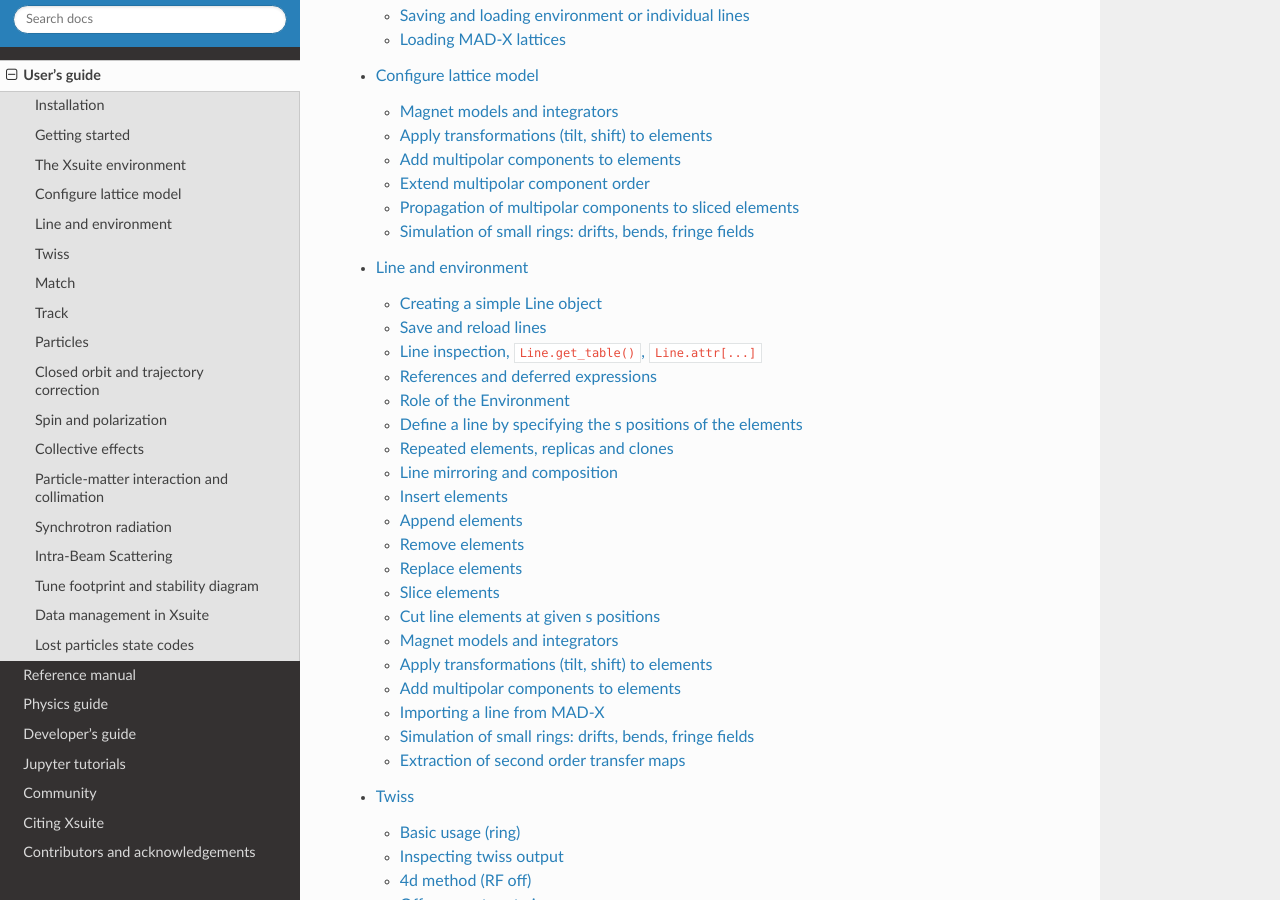
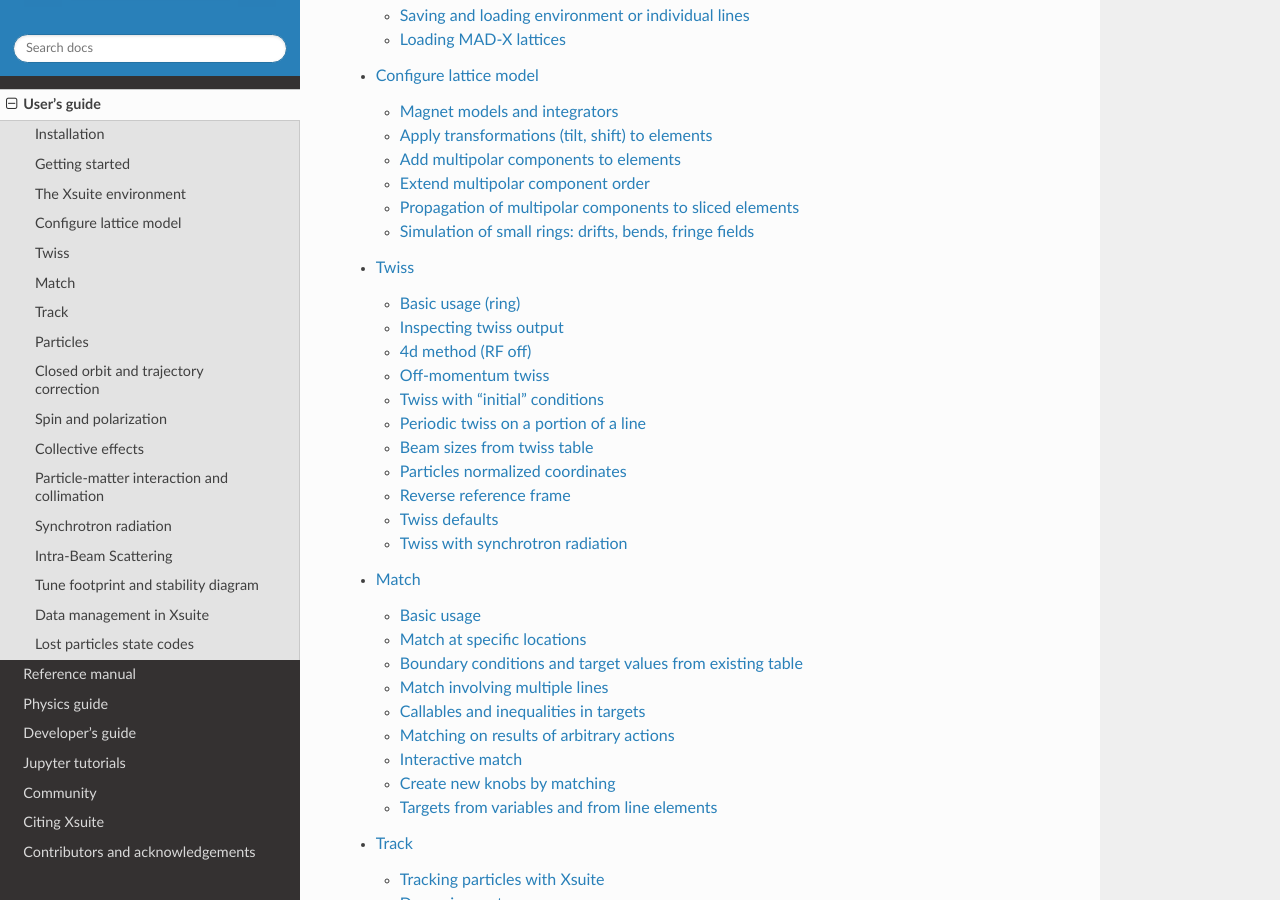
Before and after one commit to xsuite/xsuite, a Sphinx documentation site: the page built from docs/usersguide.rst, in a window 1280 px wide and 900 px high, scrolled down 576 px. Built offline with Sphinx 7.4.7 and the Read the Docs theme 3.1.0, drawn with Linux system fonts in a browser that asks for light colours; pages that are not in the unit, such as notebooks, are missing from menus; the version number could not be read and is left out; some of the changed lines change nothing that is shown.

Commit message:
Restructure docs

```diff
--- a/docs/line.rst
+++ /dev/null
@@ -1,339 +0,0 @@
-====================
-Line and environment
-====================
-
-.. contents:: Table of Contents
-    :depth: 3
-
-.. _createline:
-
-Creating a simple Line object
-=============================
-
-An Xsuite Line can be created by providing beam line element objects and the
-corresponding names, as illustrated in the following example:
-
-.. literalinclude:: generated_code_snippets/toy_ring.py
-   :language: python
-
-Save and reload lines
-=====================
-
-An Xtrack Line object can be transformed into a dictionary or saved to a json
-file, as illustrated in the following example:
-
-.. literalinclude:: generated_code_snippets/tojson.py
-   :language: python
-
-Line inspection, ``Line.get_table()``, ``Line.attr[...]``
-=========================================================
-
-The following example illustrates how to inspect the properties of a line and
-its elements:
-
-.. literalinclude:: generated_code_snippets/line_inspect.py
-   :language: python
-
-References and deferred expressions
-===================================
-
-Accelerators and beam lines have complex control paterns. For example, a single
-high-level parameter can be used to control groups of accelerator components
-(e.g., sets of magnets in series, groups of RF cavities, etc.) following complex
-dependency relations. Xsuite allows including these dependencies in the simulation
-model so that  changes in the high-level parameters are automatically propagated
-down to the line elements properties. Furthermore, the dependency relations can
-be created, inspected and modified at run time, as illustrated in the following
-example:
-
-.. literalinclude:: generated_code_snippets/expressions_basics.py
-   :language: python
-
-When importing a MAD-X model, the dependency relations from MAD-X deferred
-expressions are automatically imported as well. The following example illustrates
-how to inspect the dependency relations in a line imported from MAD-X:
-
-.. literalinclude:: generated_code_snippets/expressions_madx.py
-   :language: python
-
-
-Role of the Environment
-=======================
-
-The Xsuite environment manages variables and elements that can be shared by different
-lines as illustrated in the following example:
-
-.. literalinclude:: generated_code_snippets/environment.py
-   :language: python
-
-.. _seqdef:
-
-Define a line by specifying the s positions of the elements
-===========================================================
-
-Instead of specifying explicit drift spaces between the elements, as shown in
-section :ref:`createline`, it is possible to define a line by specifying the `s`
-positions of the elements elements. When the position
-is not specified the element is simply placed right after the previous one.
-The following example illustrates this way of defining a line:
-
-.. literalinclude:: generated_code_snippets/sequence.py
-   :language: python
-
-Placing sub-lines at given s positions
---------------------------------------
-
-As for normal elements, it is possible to place sublines at given s positions
-within a longer line. This is illustrated in the following example:
-
-.. literalinclude:: generated_code_snippets/place_line_at_s.py
-   :language: python
-
-Repeated elements, replicas and clones
-======================================
-
-Xsuite supports the installation of the same element multiple times in the same
-line. Furthermore, It is also possible to create replicas and cloneds of an element
-Replicas behave in the same way as repeated elements, but have a user-defined name.
-Element clones, instead, are full copies of the original element and
-inherit all properties of the parent element at the moment of clone creation,
-including the controlling expressions. This is illustrated in the following example:
-
-.. literalinclude:: generated_code_snippets/repeated_elements_clones_replicas.py
-   :language: python
-
-Note that while it would be possible to assign the same element to another name in `elements_dict`,
-Replicas make sure that it is impossible to trim different the replicated element
-and that the relation is maintained in the `to_dict/from_dict` and `to_json/from_json` methods.
-
-
-Using line replicas instead of repeated elements
-------------------------------------------------
-
-It is possible to use replicas to assemble the ring. This allows using
-different names for the different sections and for their elements. This is
-illustrated in the following example:
-
-.. literalinclude:: generated_code_snippets/composition_with_replicas.py
-   :language: python
-
-
-Line mirroring and composition
-==============================
-
-Lines can be composed by concatenating other line. This can be simply done with
-the `+` operator. It is also possible, using the `-` operator to mirror a line
-by reversing the order of its elements. This features are particularly useful
-when designing beam lines, as illustrated in the following example:
-
-.. literalinclude:: generated_code_snippets/line_composition.py
-   :language: python
-
-Insert elements
-===============
-
-It is possible to insert elements in a line also after its creation. The position
-of the new elements can be specified as absolut s position or as relative to
-an existing element. This is illustrated in the following example:
-
-.. literalinclude:: generated_code_snippets/insert_element.py
-   :language: python
-
-Insert custom elements and elements instantiated by the user
-------------------------------------------------------------
-
-It is possible to insert elements that are created by the user using the class
-directly instead of using the `Environment.new` method. This can be done in a single
-step or alternatively by first adding the element to the environment and then
-inserting it in the line. This is illustrated in the following example:
-
-.. literalinclude:: generated_code_snippets/insert_element_instantiated_by_user.py
-   :language: python
-
-Insert a line into another line
--------------------------------
-
-It is also possible to insert entire lines, as illustrated in the following example:
-
-.. literalinclude:: generated_code_snippets/insert_line.py
-   :language: python
-
-Simplified syntax for single insertion
---------------------------------------
-
-A compact syntax is available to perform a single insertion in a line. Note that
-when multiple insertions need to be made, it is significantly faster to install
-all the elements at once, as shown in the previous example. The compact syntax
-for single insertion is illustrated in the following example:
-
-.. literalinclude:: generated_code_snippets/insert_element_single.py
-   :language: python
-
-Append elements
-===============
-New elements can also be installed at the end of a line, as illustrated in the
-following example:
-
-.. literalinclude:: generated_code_snippets/append_elements.py
-   :language: python
-
-Remove elements
-===============
-Elements can be removed from a line using the `Line.remove` method. Thick elements
-are replaced by drift spaces, so that the position of all other elements is
-preserved. This is illustrated in the following example:
-
-.. literalinclude:: generated_code_snippets/remove_elements.py
-   :language: python
-
-Replace elements
-================
-Elements in a line can be replaced with elements having the same length, as
-illustrated in the following example:
-
-.. literalinclude:: generated_code_snippets/replace_elements.py
-   :language: python
-
-Slice elements
-==============
-
-It is possible to slice thick element with thin or thick slices, using the Uniform
-or the `Teapot <https://cds.cern.ch/record/165372>`_ scheme. This is illustrated
-in the following example:
-
-.. literalinclude:: generated_code_snippets/slicing.py
-   :language: python
-
-Cut line elements at given s positions
-======================================
-
-The method :meth:`xtrack.Line.cut_at_s` allows for cutting the line elements at the
-specified s positions. In the example before we take the same toy ring introduced
-in the :ref:`earlier example<createline>` and we cut it into 100 equal length slices:
-
-.. literalinclude:: generated_code_snippets/cut_at_s.py
-   :language: python
-
-Magnet models and integrators
-=============================
-
-Magnetic elements are modeled using symplectic integrators. Users can choose
-among different "models," which correspond to various splitting schemes of
-the underlying Hamiltonian, and different "integrators," which define the
-integration method. It is also possible specify the desired number of kicks (in
-case the desired number of kicks is incompatible with the chosen integration scheme,
-the number of kicks is automatically increased to the next compatible value).
-
-The list of available models and integrators for a given element or element type
-be obtained by calling the methods ``Element.get_available_models()`` and
-``Element.get_available_integrators()``, respectively. Information about the different
-models and integrators is available in the section "Symplectic integrators" of
-the :doc:`Xsuite Physics Guide<physicsguide>`.
-
-The ``Line.set(...)`` method can be used to set the model, integrator and number of
-for several elements in a single call.
-
-These features are illustrated in the following example:
-
-.. literalinclude:: generated_code_snippets/models_integrators.py
-   :language: python
-
-Apply transformations (tilt, shift) to elements
-===============================================
-
-Tilt and shifts transformations can be applied to beam elements, as illustrated
-in the following example:
-
-.. literalinclude:: generated_code_snippets/compound_transform.py
-   :language: python
-
-Transformations are propagated when the elements are sliced and can be updated
-also after the slicing by acting on the parent element. This is illustrated in
-the following example:
-
-.. literalinclude:: generated_code_snippets/compound_transform_sliced.py
-   :language: python
-
-Add multipolar components to elements
-=====================================
-
-Multipolar components can be added to thick beam elements, as illustrated in the
-following example:
-
-.. literalinclude:: generated_code_snippets/multipolar_components.py
-   :language: python
-
-Extend multipolar component order
----------------------------------
-
-By default, the multipolar component order is limited to a given default (typically
-dodecapole). However, it is possible to extend the multipolar component order
-by using the method :meth:`xtrack.Line.extend_knl_ksl` as illustrated in the following
-example:
-
-.. literalinclude:: generated_code_snippets/extend_multipoles.py
-   :language: python
-
-Propagation of multipolar components to sliced elements
--------------------------------------------------------
-
-Multipolar components are propagated when the elements are sliced and can be updated
-also after the slicing by acting on the parent element. This is illustrated in
-the following example:
-
-.. literalinclude:: generated_code_snippets/multipolar_components_sliced.py
-   :language: python
-
-.. _madximport:
-
-Importing a line from MAD-X
-===========================
-
-An Xsuite Line object can be imported from an existing MAD-X model, through the
-`cpymad <http://hibtc.github.io/cpymad/>`_ interface of MAD-X, using the method
-:meth:`xtrack.Line.from_madx_sequence`. The import of certain features of the MAD-X
-model (dererred expressions, apertures, thick elements, alignment errors, field
-errors, etc.) can be controlled by the user. This is illustrated in the following
-example:
-
-.. literalinclude:: generated_code_snippets/madx_import_psb.py
-   :language: python
-
-Simulation of small rings: drifts, bends, fringe fields
-=======================================================
-
-The modeling of the body of bending magnets is automatically adapted depending
-on the bending radius, hence no special setting is required for this purpose
-when simulating small rings with large bending angles.
-
-However, the modeling of the fringe fields and the drifts is not automatically
-adapted and appropriate settings need to be provided by the user.
-
-The following example illustrates how to switch to the full model for the fringe
-fields and the drifts and compares the effect of different models on the optics
-functions and the chromatic properties of the CERN ELENA ring:
-
-.. literalinclude:: generated_code_snippets/elena_chromatic_functions.py
-   :language: python
-
-.. figure:: figures/elena_w_chrom.png
-    :width: 80%
-    :align: center
-
-    Comparison of the simplified and full model for the CERN ELENA ring (the six
-    bends of the ring are highlighted in blue). While
-    the linear optics is well reproduced by the simplified model, the chromatic
-    properties differ significantly (in particular, note the effect of the dipole
-    edges).
-
-Extraction of second order transfer maps
-========================================
-
-The method :meth:`xtrack.Line.get_line_with_second_order_maps` allows modeling portions
-of a beam line with second order transfer maps. This is illustrated in the
-following example.
-
-See also :meth:`xtrack.SecondOrderTaylorMap.from_line`.
-
-.. literalinclude:: generated_code_snippets/line_with_maps.py
-   :language: python
--- a/docs/usersguide.rst
+++ b/docs/usersguide.rst
@@ -9,7 +9,6 @@
    singlepart
    environment
    lattice_model
-   line
    twiss
    match
    track
```
